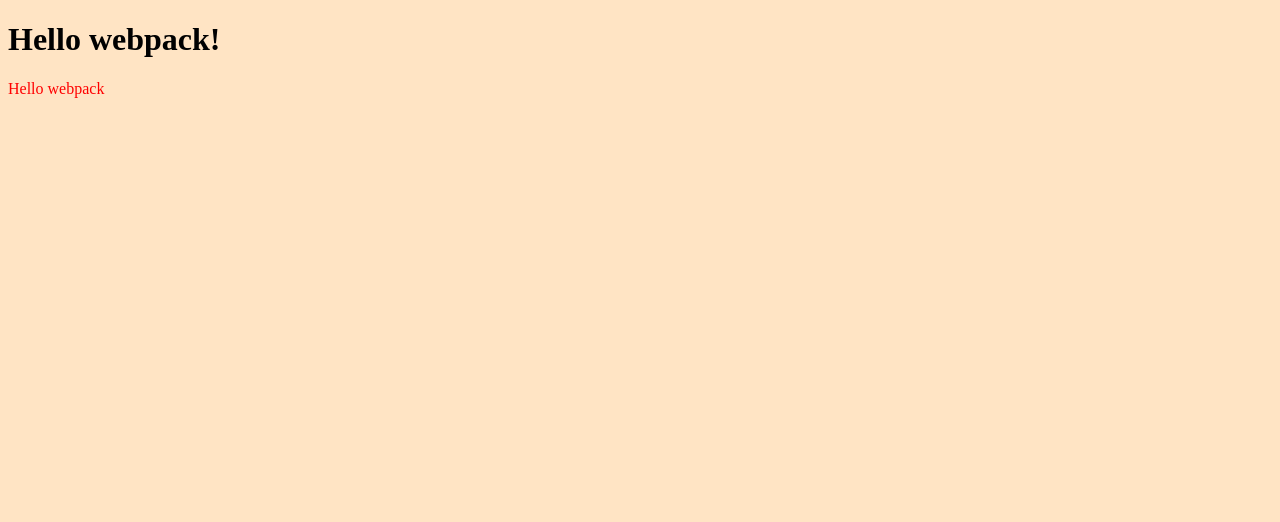
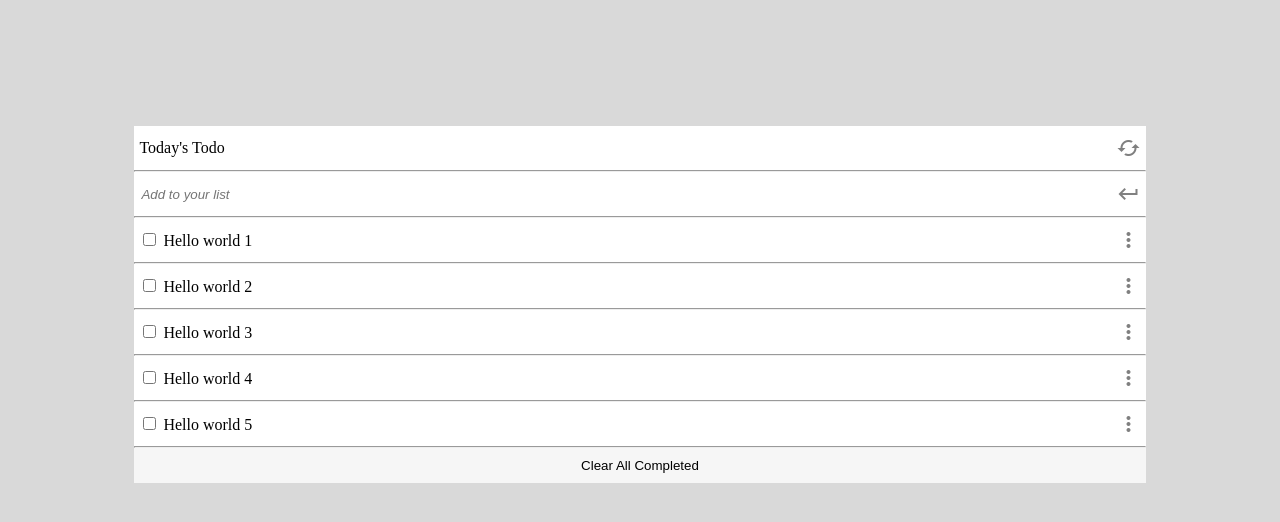
Before and after one commit to DyaryRaoof/todo-list, a website built with webpack: page src/index.html in a window 1280 px wide. Built offline with nearby package versions, Linux system fonts and the light colour scheme.

Commit message:
Add initla todo html , css , and javasctipt

```diff
--- a/package.json
+++ b/package.json
@@ -32,6 +32,7 @@
     "stylelint-config-standard": "^21.0.0",
     "stylelint-csstree-validator": "^1.9.0",
     "stylelint-scss": "^3.21.0",
+    "url-loader": "^4.1.1",
     "webpack": "^5.53.0",
     "webpack-cli": "^4.8.0",
     "webpack-dev-server": "^4.2.1"
--- a/src/index.html
+++ b/src/index.html
@@ -4,8 +4,32 @@
         <meta charset="UTF-8">
         <meta name="viewport" content="width=device-width, initial-scale=1.0">
         <title>Wbpack Exercise</title>
+        <link href="https://fonts.googleapis.com/icon?family=Material+Icons"
+            rel="stylesheet">
     </head>
     <body>
-        <h1>Hello webpack!</h1>
+        <section>
+            <ul id="complete-list">
+                <li class="top-list-item">
+                    <div class="flex">
+                        <span>Today's Todo</span>
+                        <span class="material-icons">cached</span>
+                    </div>
+                    <hr>
+                </li>
+
+                <li class="top-list-item">
+                    <div class="flex">
+                        <input placeholder="Add to your list" type="text">
+                        <span class="material-icons">
+                            keyboard_return
+                        </span>
+                    </div>
+                    <hr>
+                </li>
+
+                <li id="button-li"><button type="button">Clear All Completed</button></li>
+            </ul>
+        </section>
     </body>
 </html>
--- a/src/index.js
+++ b/src/index.js
@@ -1,14 +1,42 @@
-import _ from 'lodash';
 import './style.css';
 
-function component() {
-  const element = document.createElement('div');
-
-  // Lodash, now imported by this script
-  element.innerHTML = _.join(['Hello', 'webpack'], ' ');
-  element.classList.add('hello');
-
-  return element;
+const button = document.querySelector('button');
+class Todo {
+  constructor(description, completed, index) {
+    this.description = description;
+    this.completed = completed;
+    this.index = index;
+  }
 }
 
-document.body.appendChild(component());
+const todos = [
+  new Todo('Hello world 1', false, 0),
+  new Todo('Hello world 2', false, 1),
+  new Todo('Hello world 5', false, 4),
+  new Todo('Hello world 3', false, 2),
+  new Todo('Hello world 4', false, 3),
+];
+
+function populate() {
+  todos.sort((a, b) => (a.index > b.index ? 1 : -1));
+  todos.forEach((todo) => {
+    const li = document.createElement('li');
+    li.innerHTML = `
+    <div class="flex">
+      <div>
+          <input type="checkbox">
+          <span>${todo.description}</span>
+      </div>
+      <span class="material-icons">
+          more_vert
+      </span>
+    </div>
+    <hr>`;
+
+    button.parentElement.insertBefore(li, button);
+  });
+}
+
+window.addEventListener('load', () => {
+  populate();
+});
--- a/src/style.css
+++ b/src/style.css
@@ -1,7 +1,58 @@
-.hello {
-  color: red;
+body {
+  background-color: #d9d9d9;
 }
 
-body {
-  background-color: bisque;
+#complete-list,
+.todo-items ul {
+  list-style: none;
+  margin: 0;
+  padding: 0;
 }
+
+#complete-list {
+  background-color: white;
+  margin: 10% 10%;
+}
+
+#todo-items {
+  padding: 0;
+  margin: 0;
+}
+
+.flex {
+  display: flex;
+  justify-content: space-between;
+  align-items: center;
+  padding: 10px 5px;
+}
+
+button {
+  width: 100%;
+  height: 100%;
+  border: none;
+  background-color: #f6f6f6;
+  padding: 10px 5px;
+}
+
+hr {
+  margin: 0;
+  padding: 0;
+}
+
+input[type='text'] {
+  width: 100%;
+  height: 100%;
+  border: none;
+}
+
+input[type='text']:focus {
+  outline: none;
+}
+
+input[type='text']:placeholder-shown {
+  font-style: italic;
+}
+
+.material-icons {
+  color: grey;
+}
```
Also changed, not shown: README.md, 1 other file.
